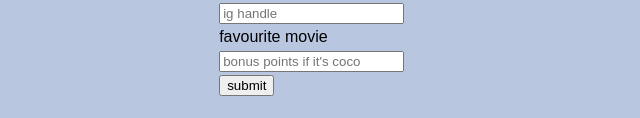
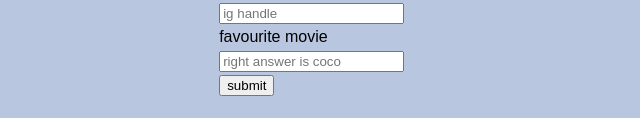
Before and after one commit to arunkarthik95/fintech-devops-demo, a plain HTML site: page index.html in a window 1280 px wide. Shown: the part 711-829 px from the top of the page, 319-959 px from the left. Drawn offline with Linux system fonts and the light colour scheme.

Commit message:
Update index.html

```diff
--- a/index.html
+++ b/index.html
@@ -88,7 +88,7 @@
                 type="text"
                 id="fmovie"
                 name="fmovie"
-                placeholder="bonus points if it's coco"
+                placeholder="right answer is coco"
               />
               <br />
               <input type="submit" value="submit" />
```
